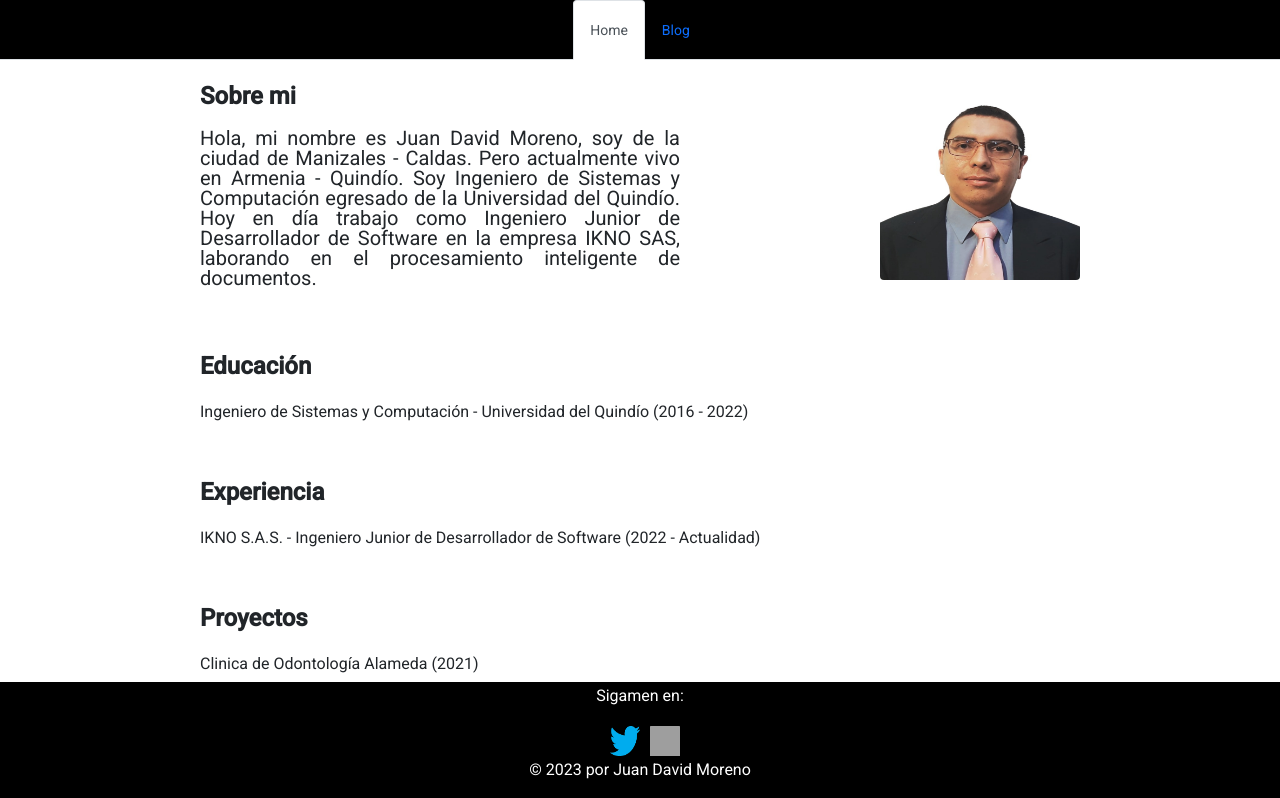
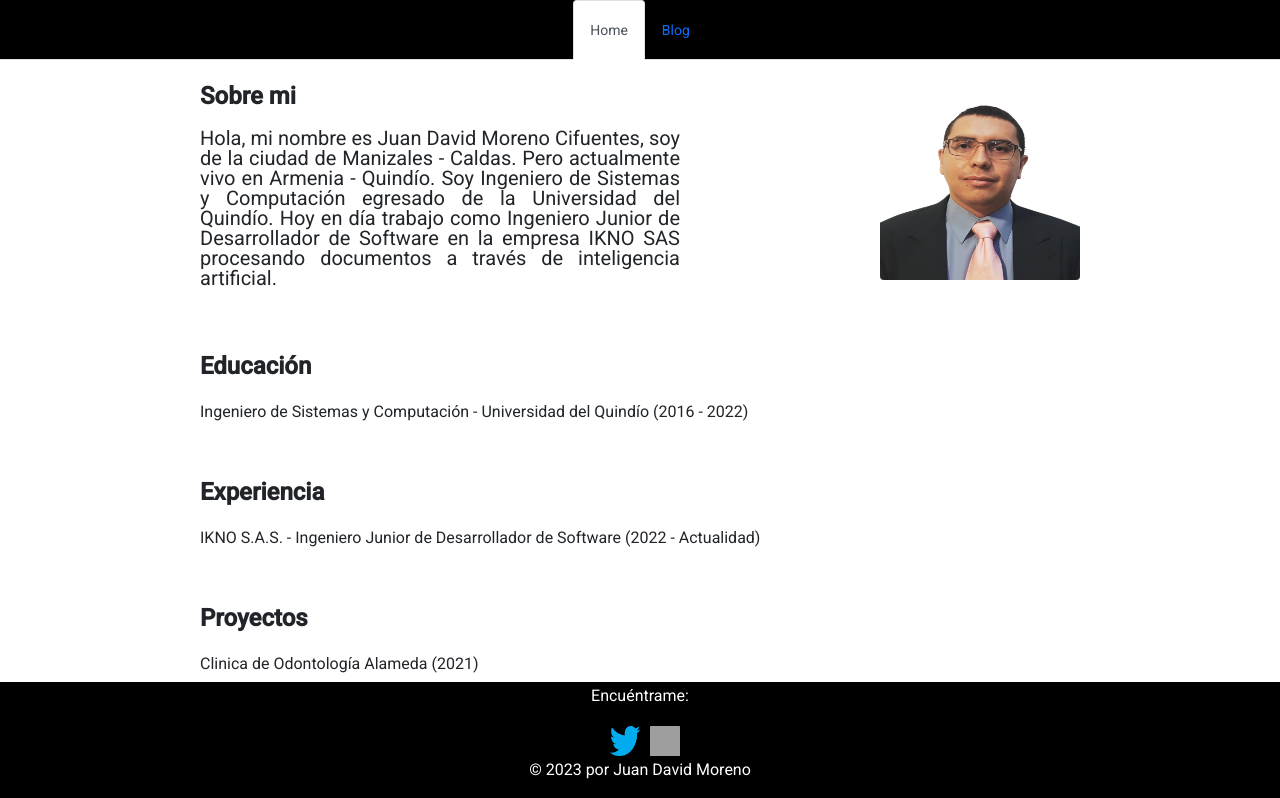
Before and after one commit to JuanMorenoC/jdmoficial, an Angular app: page /#/ in a window 1280 px wide. Shown: the top 798 px of the page. Built offline with nearby package versions, Linux system fonts and the light colour scheme; grey boxes are pictures that could not be loaded.

Commit message:
Organizar home y footer

```diff
--- a/src/app/componentes/footer/footer.component.html
+++ b/src/app/componentes/footer/footer.component.html
@@ -1,5 +1,5 @@
 <div class="footer">
-    <h3>Sigamen en:</h3>
+    <h3>Encuéntrame:</h3>
     <a href="https://twitter.com/JuanNebraska" target="_blank">
         <img class="imagen-social" src="../../../assets/imagen/logo-twitter.png" alt="">
     </a>
--- a/src/app/componentes/home/home.component.html
+++ b/src/app/componentes/home/home.component.html
@@ -3,7 +3,7 @@
       <div class="resumen-texto">
           <h1>Sobre mi</h1>
           <p>
-              Hola, mi nombre es Juan David Moreno, soy de la ciudad de Manizales - Caldas. Pero actualmente vivo en Armenia - Quindío. Soy Ingeniero de Sistemas y Computación egresado de la Universidad del Quindío. Hoy en día trabajo como Ingeniero Junior de Desarrollador de Software en la empresa IKNO SAS, laborando en el procesamiento inteligente de documentos.
+              Hola, mi nombre es Juan David Moreno Cifuentes, soy de la ciudad de Manizales - Caldas. Pero actualmente vivo en Armenia - Quindío. Soy Ingeniero de Sistemas y Computación egresado de la Universidad del Quindío. Hoy en día trabajo como Ingeniero Junior de Desarrollador de Software en la empresa IKNO SAS procesando documentos a través de inteligencia artificial.
           </p>
       </div>
       <div class="resumen-foto">
```
